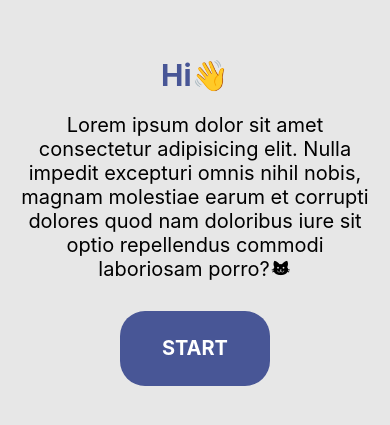
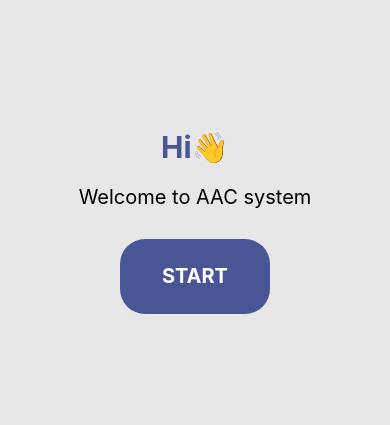
Before and after one commit to xcvrys/INFOTECH_CW3, a React Native app: screen / in a window 390 px wide. Shown: the part 221-646 px from the top of the page. Built offline with nearby package versions, Linux system fonts and the light colour scheme.

Commit message:
dsauofybsy

```diff
--- a/src/activities/Onboarding.tsx
+++ b/src/activities/Onboarding.tsx
@@ -9,12 +9,7 @@ export const OnboardingActivity: FC<
   return (
     <SafeAreaView style={styles.main}>
       <Text style={styles.Title}>Hi👋</Text>
-      <Text style={styles.MainText}>
-        Lorem ipsum dolor sit amet consectetur adipisicing elit. Nulla impedit
-        excepturi omnis nihil nobis, magnam molestiae earum et corrupti dolores
-        quod nam doloribus iure sit optio repellendus commodi laboriosam porro?
-        <MaterialCommunityIcons name={'cat'} size={22} color={'black'} />
-      </Text>
+      <Text style={styles.MainText}>Welcome to AAC system</Text>
 
       <Pressable
         onPress={() => navigation.navigate('wordsActivity')}
--- a/src/activities/SentenceBuilderActivity.tsx
+++ b/src/activities/SentenceBuilderActivity.tsx
@@ -5,6 +5,8 @@ import {AppNavigatorProps} from '../App';
 import {StackScreenProps} from '@react-navigation/stack';
 import {BtnList} from '../components/btnList';
 import ButtonItem from '../types/ButtonItem';
+import Words from '../data/Words';
+import Tts from 'react-native-tts';
 
 const DATA: ButtonItem[] = [
   {
@@ -52,7 +54,7 @@ export const SentenceBuilderActivity: FC<
             <Text style={styles.buttonText}>Read</Text>
           </Pressable>
         </View>
-        <BtnList DATA={DATA} />
+        <BtnList data={Words} />
         <View style={styles.btn}>
           <Pressable
             onPress={() => navigation.goBack()}
--- a/src/activities/WordsActivity.tsx
+++ b/src/activities/WordsActivity.tsx
@@ -5,7 +5,6 @@ import {StackScreenProps} from '@react-navigation/stack';
 import {AppNavigatorProps} from '../App';
 import {BtnList} from '../components/btnList';
 import Words from '../data/Words';
-import Tts from 'react-native-tts';
 
 export const WordsActivity: FC<
   StackScreenProps<AppNavigatorProps, 'wordsActivity'>
--- a/src/components/btnList.tsx
+++ b/src/components/btnList.tsx
@@ -12,7 +12,8 @@ export const BtnList: FC<BtnListProps> = ({data}) => {
       style={[styles.item, {backgroundColor: wordCategories[category]}]}
       onPress={() => {
         Tts.voices().then(voices => console.log(voices));
-        Tts.speak(category);
+        Tts.speak(content);
+        // Tts.addEventListener('tts-finish', () => Tts.stop());
       }}
       activeOpacity={0.6}>
       <MaterialCommunityIcons name={icon} size={48} color={'black'} />
```
